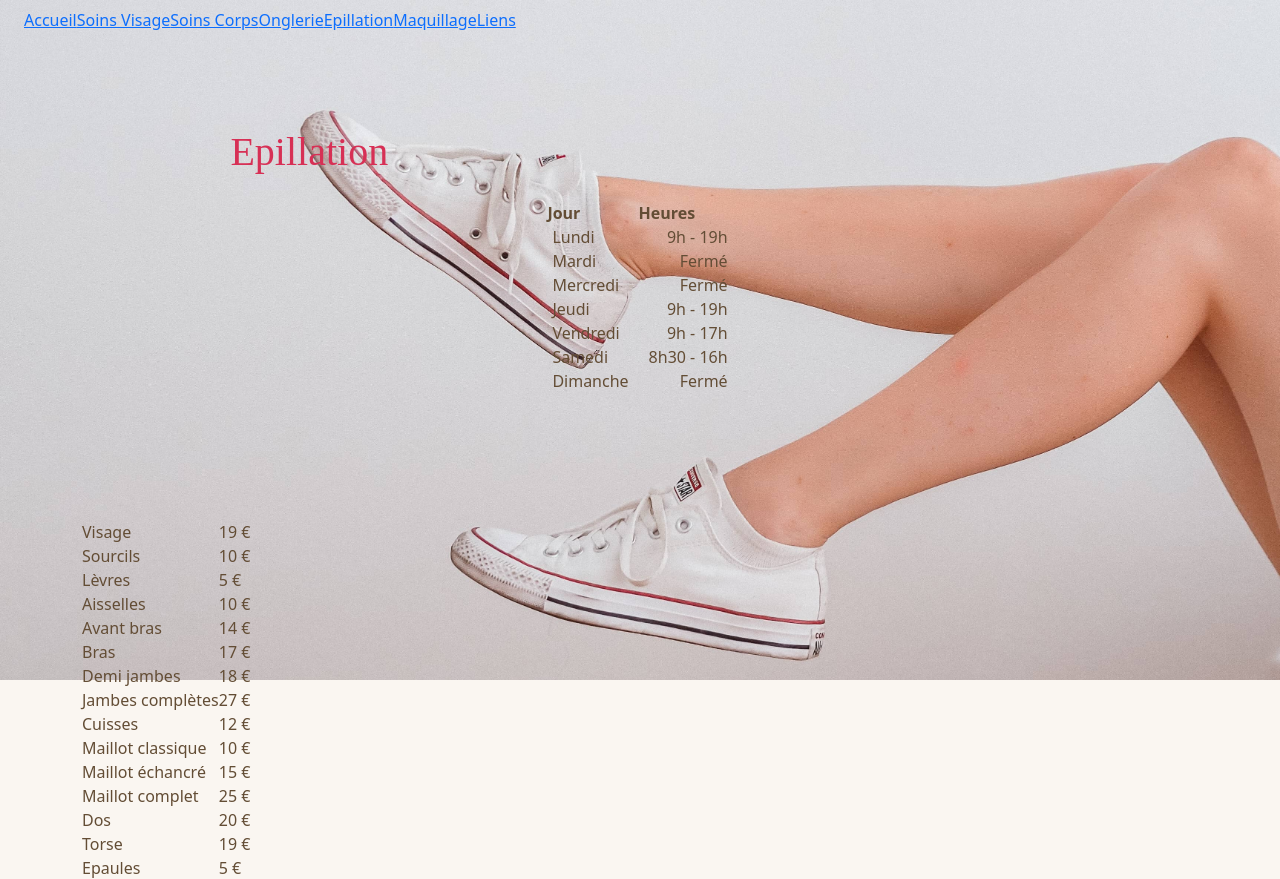
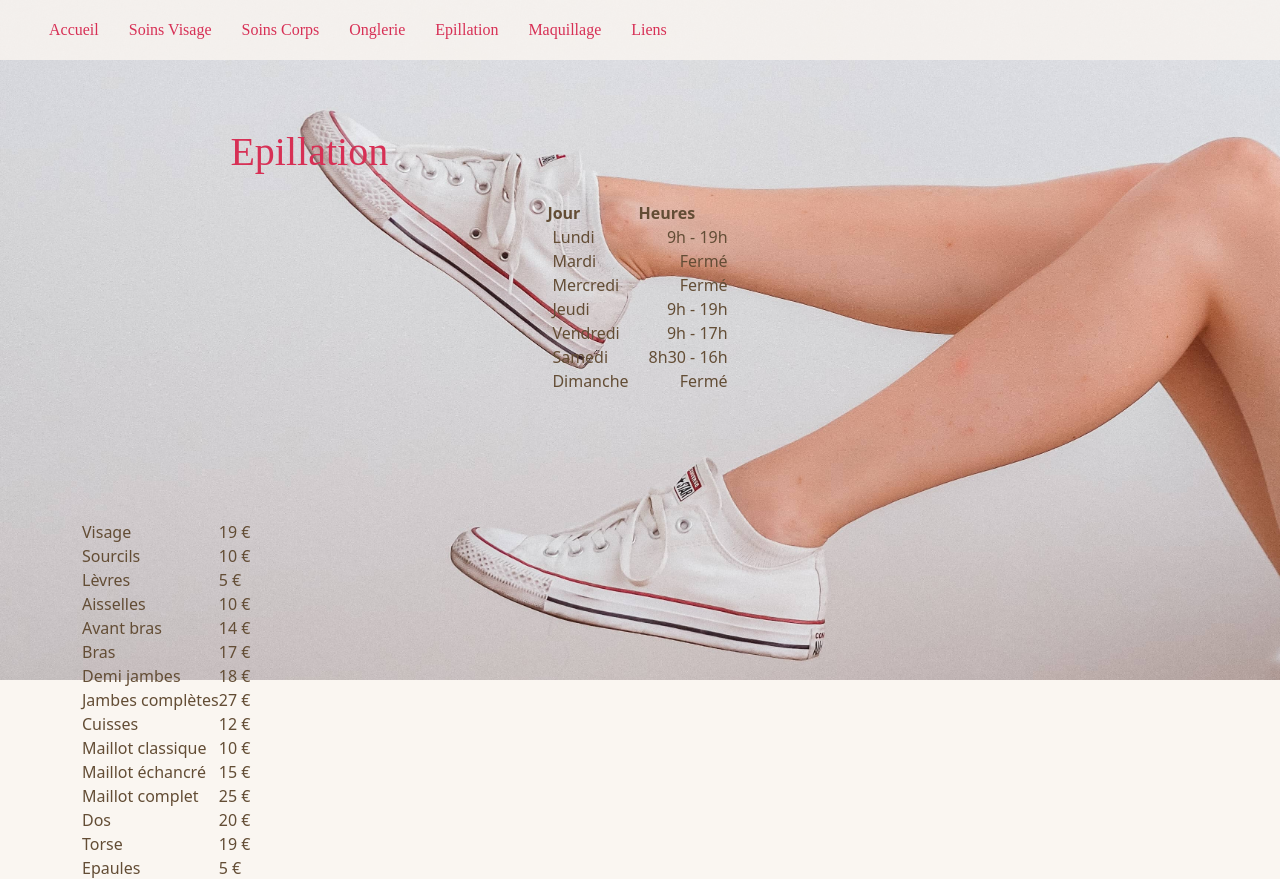
Before and after one commit to batsWTR/belleonaturelle, a PHP site: page /epillation.html in a window 1280 px wide. Shown: the top 879 px of the page. Run offline with PHP 8.4, Linux system fonts and the light colour scheme; some web fonts are replaced.

Commit message:
css header

```diff
--- a/main.css
+++ b/main.css
@@ -77,6 +77,25 @@ body {
 .bg-maquillage {
   background: url("./img/maquillage.jpg") top center;
   background-size: cover;
+}
+
+.header {
+  background-color: rgba(250, 246, 241, 0.8);
+  font-family: delicious_bold;
+  padding: 10px;
+}
+
+.header .nav-item {
+  margin: 0 15px;
+}
+
+.header .nav-item a {
+  color: #d73055;
+  text-decoration: none;
+}
+
+.header button {
+  color: #d73055;
 }
 
 .promo {
--- a/sass/layout/__header.scss
+++ b/sass/layout/__header.scss
@@ -1,5 +1,22 @@
 
+.header{
+    background-color: rgba($bg-color, 0.8);
+    font-family: $font-bold;
+    padding: 10px;
 
+    .nav-item{
+        margin: 0 15px;
+
+        a{
+            color: $spec-color;
+            text-decoration: none;
+        }
+    }
+
+    button{
+        color: $spec-color;
+    }
+}
 
 .promo{
     font-size: $text_promo;
```
Also changed, not shown: 1 other file.
